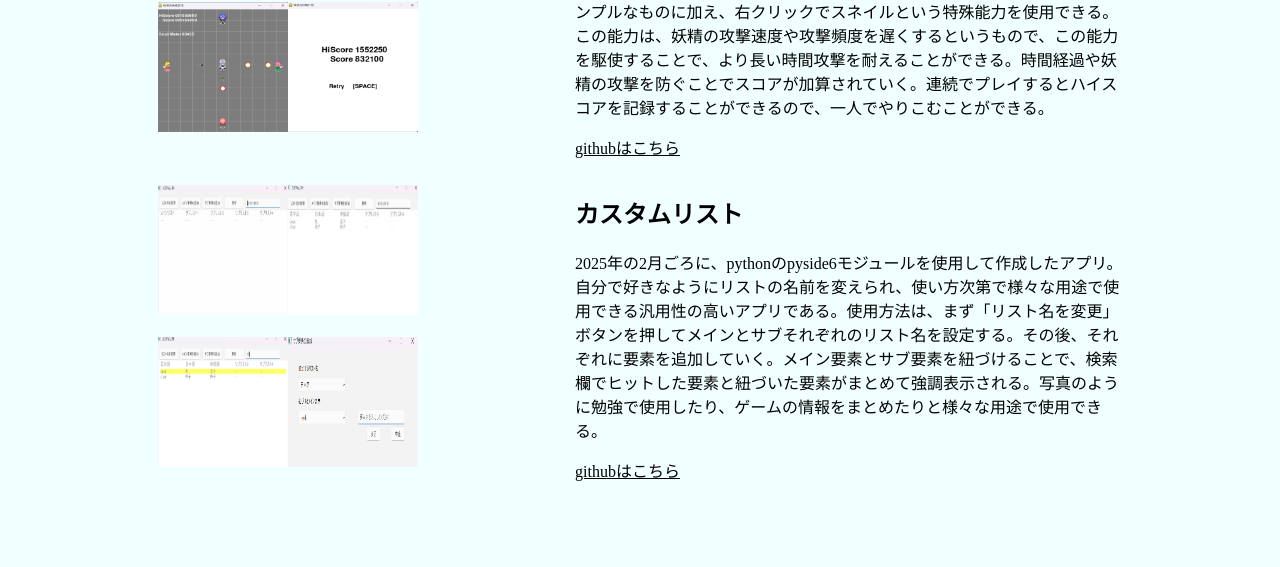
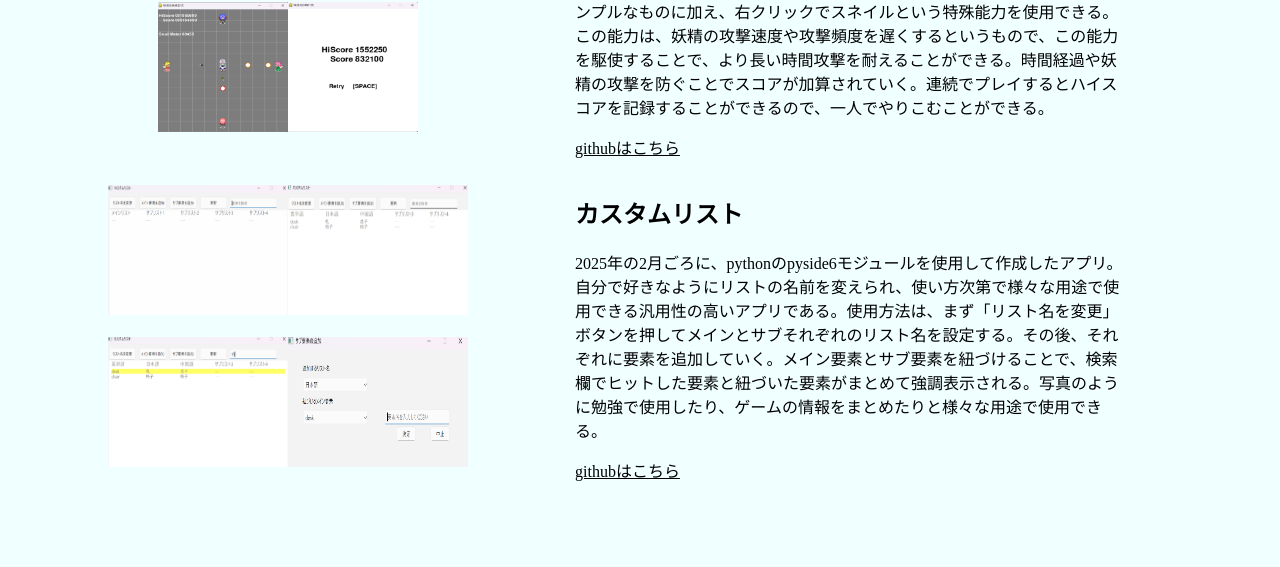
Before and after one commit to ykongr/portfolio, a plain HTML site: page index.html in a window 1280 px wide. Shown: the part 1833-2400 px from the top of the page. Drawn offline with Linux system fonts and the light colour scheme.

Commit message:
画像サイズの調整

```diff
--- a/index.html
+++ b/index.html
@@ -77,10 +77,10 @@
             <div class="work">
               <div class="image">
                 <div class="pictures">
-                  <img src="picture/appdefault.png" width="130px" height="130px">
-                  <img src="picture/applist.png" width="130px" height="130px">
-                  <img src="picture/apphilite.png" width="130px" height="130px">
-                  <img src="picture/appsub.png" width="130px" height="130px">
+                  <img src="picture/appdefault.png" width="180px" height="130px">
+                  <img src="picture/applist.png" width="180px" height="130px">
+                  <img src="picture/apphilite.png" width="180px" height="130px">
+                  <img src="picture/appsub.png" width="180px" height="130px">
                 </div>
               </div>
               <div class="text">
```
